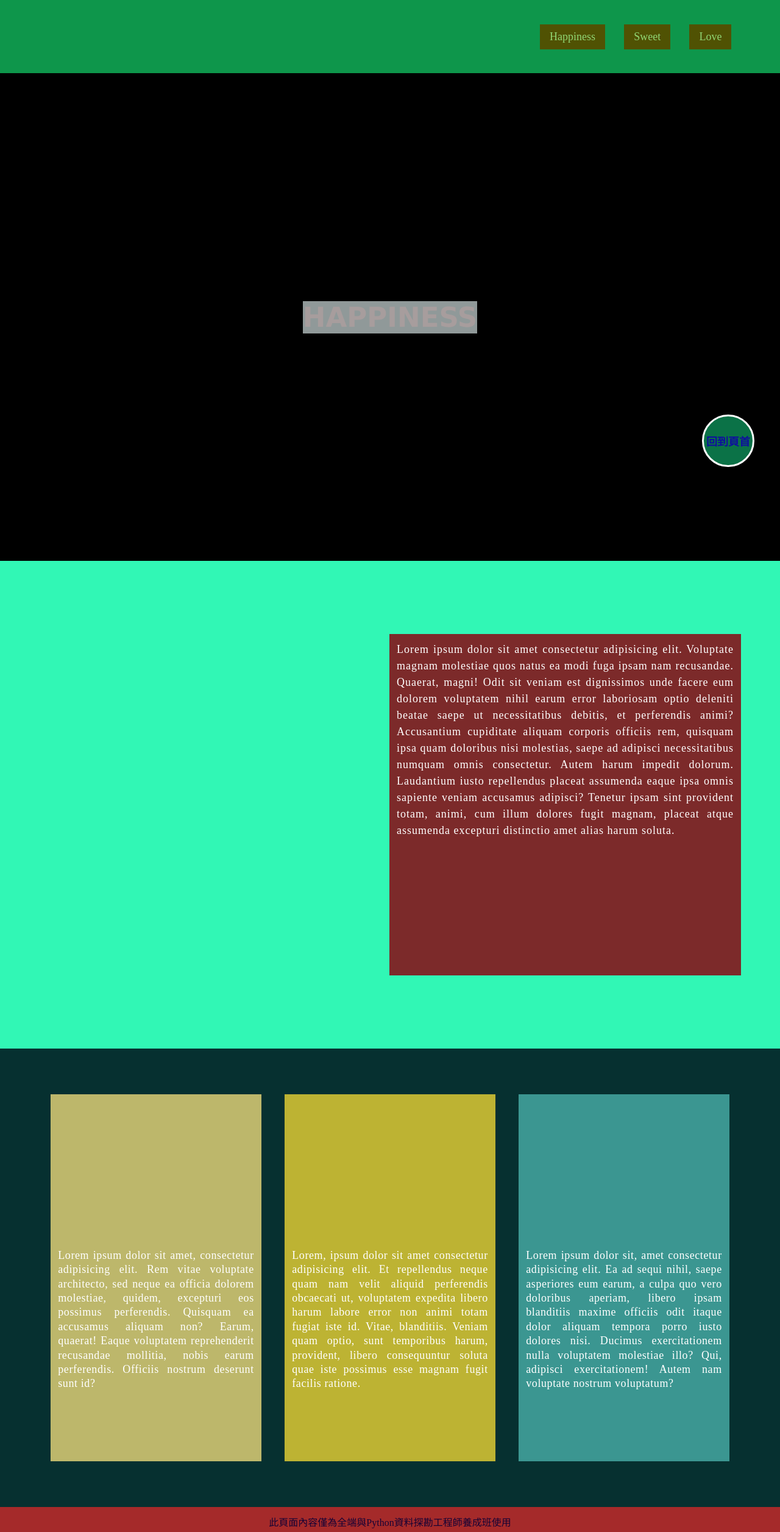
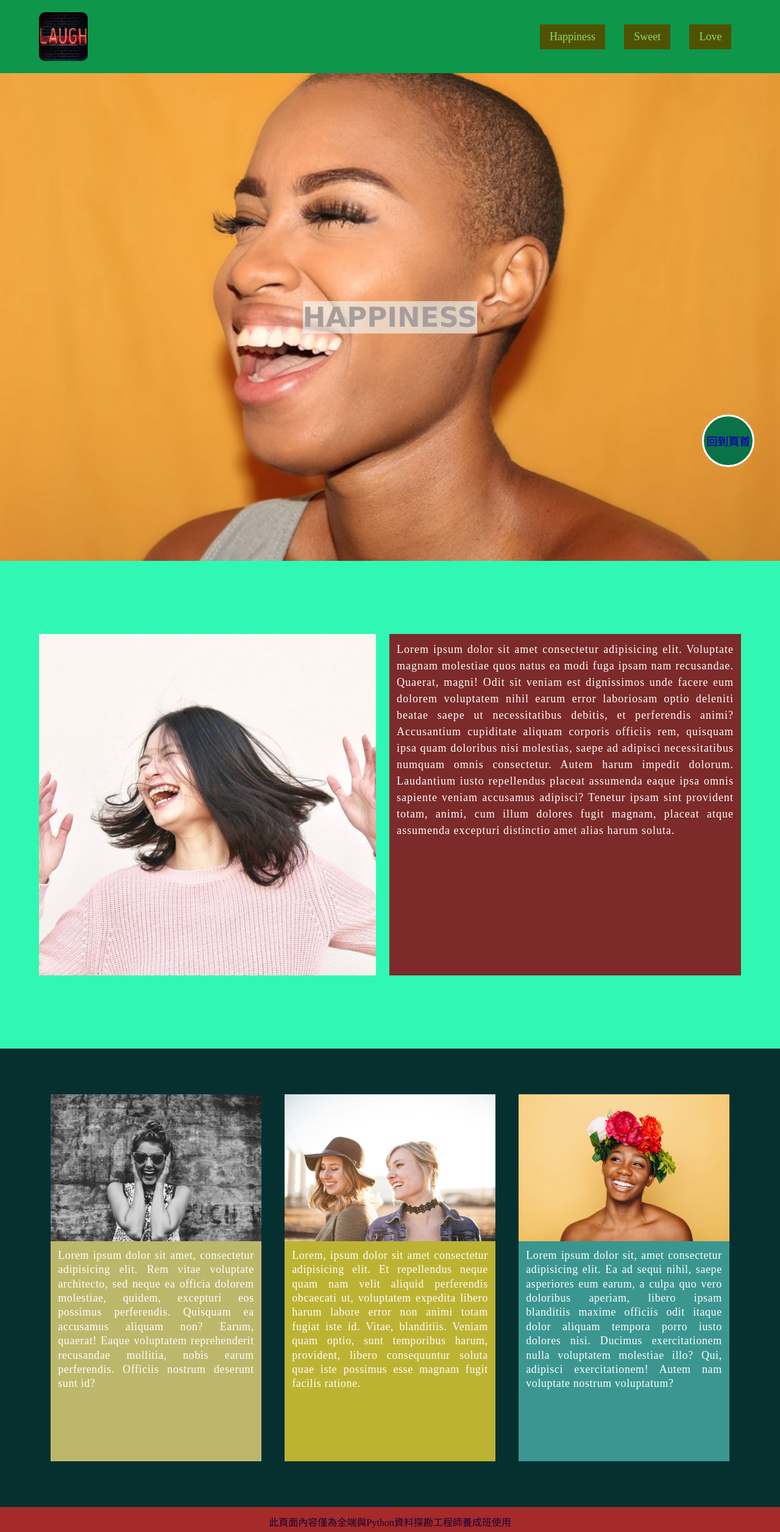
Before and after one commit to renfuliau/2019-10-21, a plain HTML site: page index.html in a window 1280 px wide. Shown: the top 2513 px of the page at 61% size. Drawn offline with Linux system fonts and the light colour scheme; the site is published under a folder, as on GitHub Pages, so addresses that start at the root find nothing.

Commit message:
2019-12-24-1317

```diff
--- a/css/style.css
+++ b/css/style.css
@@ -38,7 +38,7 @@ body {
 #logo {
     width: 80px;
     height: 80px;
-    background-image: url("/img/logo1.png");
+    background-image: url("../img/logo1.png");
     background-position: center;
     background-size: cover;
     border-radius: 10px;
@@ -51,7 +51,7 @@ body {
 #menu {
     width: 65px;
     height: 65px;
-    background-image: url('/img/menu.png');
+    background-image: url('../img/menu.png');
     background-position: center;
     background-size: cover;
     position: absolute;
@@ -122,7 +122,7 @@ nav ul li a:hover {
 #page1 {
     width: 100%;
     height: 100vh;
-    background-image: url('/img/page1.jpg');
+    background-image: url('../img/page1.jpg');
     background-position: center;
     background-size: cover;
     background-attachment: fixed;
@@ -161,7 +161,7 @@ nav ul li a:hover {
 #p2_image {
     width: 48%;
     height: 70vh;
-    background-image: url('/img/page2-1.jpg');
+    background-image: url('../img/page2-1.jpg');
     background-position: center;
     background-size: cover;
 
@@ -180,7 +180,7 @@ nav ul li a:hover {
 }
 
 #p2_image:hover {
-    background-image: url('/img/page2-2.jpg');
+    background-image: url('../img/page2-2.jpg');
     transition: 0.5s;
 }
 
@@ -210,7 +210,7 @@ nav ul li a:hover {
 #p3_img1 {
     width: 100%;
     height: 40%;
-    background-image: url('/img/page3-1.jpg');
+    background-image: url('../img/page3-1.jpg');
     background-position: center;
     background-size: cover;
 }
@@ -234,7 +234,7 @@ nav ul li a:hover {
 #p3_img2 {
     width: 100%;
     height: 40%;
-    background-image: url('/img/page3-2.jpg');
+    background-image: url('../img/page3-2.jpg');
     background-position: center;
     background-size: cover;
 }
@@ -258,7 +258,7 @@ nav ul li a:hover {
 #p3_img3 {
     width: 100%;
     height: 40%;
-    background-image: url('/img/page3-3.jpg');
+    background-image: url('../img/page3-3.jpg');
     background-position: center;
     background-size: cover;
 }
```
